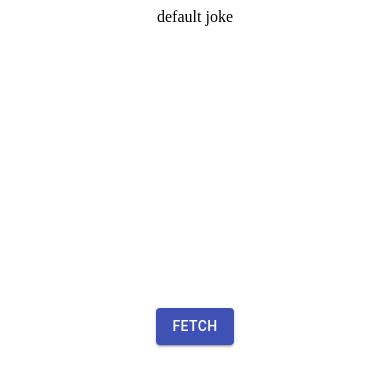
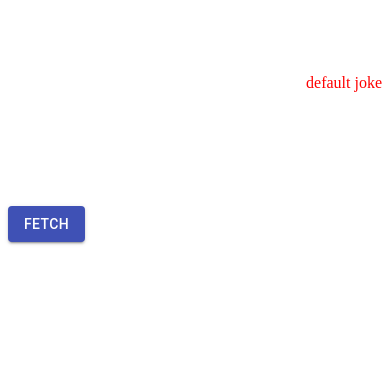
Before and after one commit to LittleTheFu/joke_ts, a React app: page / in a window 390 px wide. Shown: the top 386 px of the page. Built offline with nearby package versions, Linux system fonts and the light colour scheme.

Commit message:
try responsive layout

```diff
--- a/src/jokeApp.tsx
+++ b/src/jokeApp.tsx
@@ -62,11 +62,16 @@ const info = {
 const jokeUrl = 'https://joke3.p.rapidapi.com/v1/joke';
 
 const useStyles = makeStyles({
+    root: {
+        height: 300,
+    },
     icon: {
         size: 800,
     },
     box: {
-        height: 300,
+        height: 0,
+        color: 'red',
+        textAlign: 'right',
     },
 });
 
@@ -103,15 +108,19 @@ const JokeApp: React.FC = () => {
 
     return (
         <div>
-            <Grid container direction="column" justify="center" alignItems="center">
+            <Grid container justify="center" alignItems="center" className={classes.root}>
+                <Grid item xs={12} sm={6}>
                     {isLoading ? (
-                    <CircularProgress color="secondary" className={classes.icon} />
+                        <CircularProgress color="secondary" size={80} />
                     ) : (
                         <Box className={classes.box}>{joke}</Box>
                     )}
+                </Grid>
+                <Grid item xs={12} sm={6}>
                     <Button variant="contained" color="primary" onClick={fetchData}>
                         fetch
                     </Button>
+                </Grid>
             </Grid>
         </div>
     );
```
Lines whose indentation alone changed are shown as unchanged.
